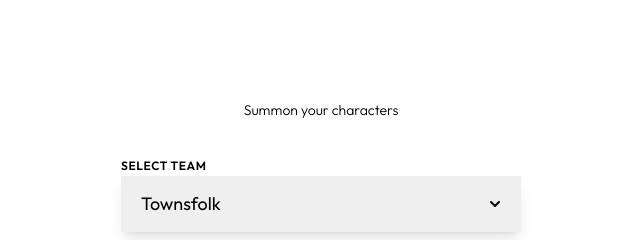
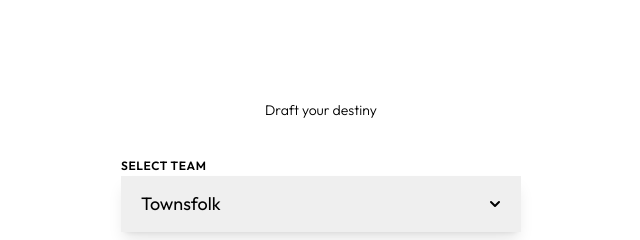
Before and after one commit to DirkyJerky/WhaleOfFortune, a website built with Vite: page index.html in a window 1280 px wide. Shown: the top 240 px of the page, 319-959 px from the left. Built offline with nearby package versions, Linux system fonts and the light colour scheme.

Commit message:
feat: Update splash message and favicon reference

```diff
--- a/index.html
+++ b/index.html
@@ -3,7 +3,7 @@
 
 <head>
   <meta charset="UTF-8" />
-  <link rel="icon" type="image/svg+xml" href="/favicon.svg" />
+  <link rel="icon" type="image/png" href="/favicon.ico" />
   <meta name="viewport" content="width=device-width, initial-scale=1.0, maximum-scale=1.0, user-scalable=no" />
   <title>Whale of Fortune</title>
   <link rel="preconnect" href="https://fonts.googleapis.com">
@@ -45,7 +45,7 @@
         class="text-5xl font-extrabold tracking-tight bg-gradient-to-r from-primary to-secondary bg-clip-text text-transparent drop-shadow-sm pb-1">
         Whale of Fortune
       </h1>
-      <p class="text-sm font-light text-base-content/70">Summon your characters</p>
+      <p class="text-sm font-light text-base-content/70">Draft your destiny</p>
     </header>
 
     <!-- Controls Section -->
```
